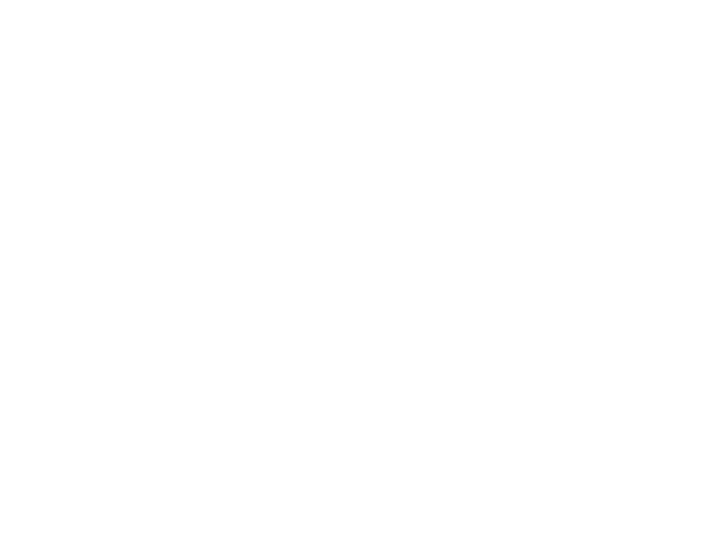
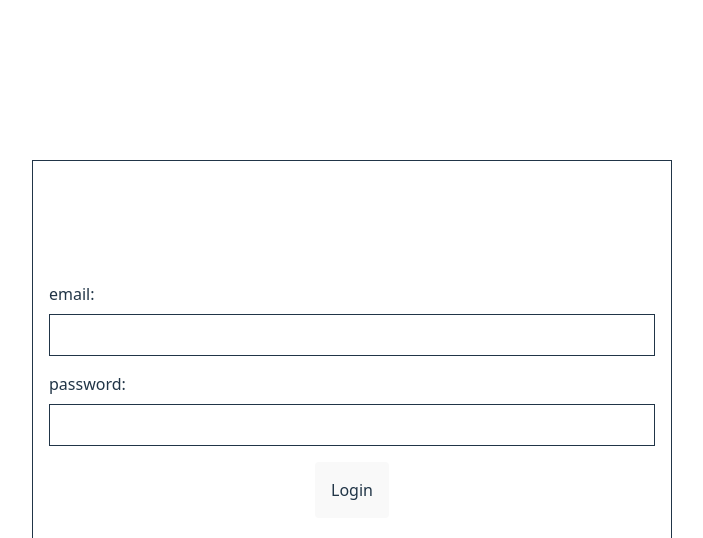
Before and after one commit to devsoc-unsw/trainee-kingsman-25t3, a React (Vite) app in the folder Frontend/: page /auth/login in a window 1280 px wide. Before the commit this address had no page. Shown: the top 538 px of the page, without its empty margins (288-991 px from the left). Built offline with nearby package versions, Linux system fonts and the light colour scheme.

Commit message:
Implemented basic auth flow

```diff
--- a/Frontend/src/App.tsx
+++ b/Frontend/src/App.tsx
@@ -13,7 +13,10 @@ function App() {
         >
           Create account
         </button>
-        <button className="cursor-pointer underline hover:text-gray-400">
+        <button
+          onClick={() => navigate("/auth/login")}
+          className="cursor-pointer underline hover:text-gray-400"
+        >
           Already have an account? Sign in here
         </button>
       </div>
--- a/Frontend/src/endpoints/auth.ts
+++ b/Frontend/src/endpoints/auth.ts
@@ -1,10 +1,9 @@
 import axios from "axios";
 import { BASE_API_URL } from "./base_url";
 
-export const login = async (name: string, email: string, password: string) => {
+export const login = async (email: string, password: string) => {
   try {
-    const response = await axios.post(`${BASE_API_URL}/users`, {
-      name,
+    const response = await axios.post(`${BASE_API_URL}/users/login`, {
       email,
       password,
     });
@@ -17,7 +16,7 @@ export const login = async (name: string, email: string, password: string) => {
 
 export const register = async (email: string, password: string) => {
   try {
-    const response = await axios.post(`${BASE_API_URL}/users`, {
+    const response = await axios.post(`${BASE_API_URL}/users/register`, {
       email,
       password,
     });
--- a/Frontend/src/main.tsx
+++ b/Frontend/src/main.tsx
@@ -6,12 +6,14 @@ import "./index.css";
 // Pages
 import App from "./App.tsx";
 import Dashboard from "./pages/Dashboard.tsx";
+import Login from "./pages/Login.tsx";
 
 createRoot(document.getElementById("root")!).render(
   <StrictMode>
     <BrowserRouter>
       <Routes>
         <Route path="/" element={<App />} />
+        <Route path="/auth/login" element={<Login />} />
         <Route path="/dashboard" element={<Dashboard />} />
       </Routes>
     </BrowserRouter>
--- /dev/null
+++ b/Frontend/src/pages/Login.tsx
@@ -0,0 +1,62 @@
+import { useState } from "react";
+import { login } from "../endpoints/auth";
+import { useNavigate } from "react-router-dom";
+
+const Login = () => {
+  const navigate = useNavigate();
+  const [email, setEmail] = useState("");
+  const [password, setPassword] = useState("");
+  const [isLoading, setIsLoading] = useState(false);
+  const [error, setError] = useState("");
+
+  const handleLogin = async () => {
+    try {
+      setIsLoading(true);
+      setError("");
+
+      const response = await login(email, password);
+
+      console.log("Login successful:", response.data);
+      // localStorage.setItem("token", response.data.token);
+      navigate("/dashboard");
+    } catch (err) {
+      setError(err instanceof Error ? err.message : "Login failed");
+    } finally {
+      setIsLoading(false);
+    }
+  };
+
+  return (
+    <div className="h-screen flex justify-center items-center">
+      <div className="flex flex-col gap-y-4 border h-[60%] w-[50%] justify-center items-center p-4">
+        <div className="flex flex-col w-full gap-y-2">
+          {error && <p className="text-red-500">Incorrect email or password</p>}
+          <label htmlFor="email">email:</label>
+          <input
+            onChange={(e) => setEmail(e.target.value)}
+            type="text"
+            className="border w-full p-2"
+          />
+        </div>
+
+        <div className="flex flex-col w-full gap-y-2">
+          <label htmlFor="password">password:</label>
+          <input
+            onChange={(e) => setPassword(e.target.value)}
+            type="password"
+            className="border w-full p-2"
+          />
+        </div>
+
+        <button
+          onClick={() => handleLogin()}
+          className="bg-purple-700 rounded cursor-pointer p-4 hover:bg-purple-800"
+        >
+          {isLoading ? `Logging in...` : `Login`}
+        </button>
+      </div>
+    </div>
+  );
+};
+
+export default Login;
```
Also changed, not shown: 1 other file (tests, documents, lock files or other folders).
